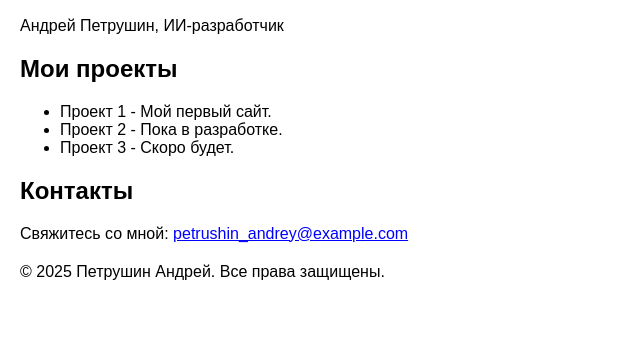
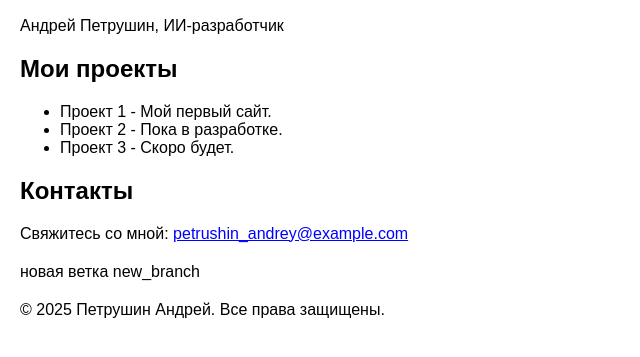
Before and after one commit to silvegeno/geekbrains, a plain HTML site: page index.html in a window 1280 px wide. Shown: the part 111-468 px from the top of the page, without its empty margins (0-640 px from the left). Drawn offline with Linux system fonts and the light colour scheme.

Commit message:
новая ветка

```diff
--- a/index.html
+++ b/index.html
@@ -30,6 +30,9 @@
         <p>Свяжитесь со мной: <a href="mailto:petrushin_andrey@example.com">petrushin_andrey@example.com</a></p>
     </section>
 
+    <section>
+        <p>новая ветка new_branch</p>
+    </section>
     <footer>
         <p>&copy; 2025 Петрушин Андрей. Все права защищены.</p>
     </footer>
```
